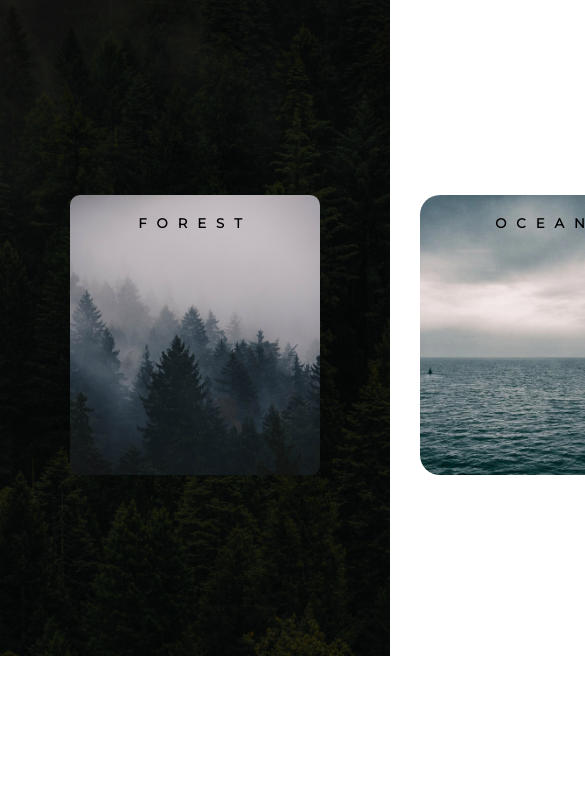
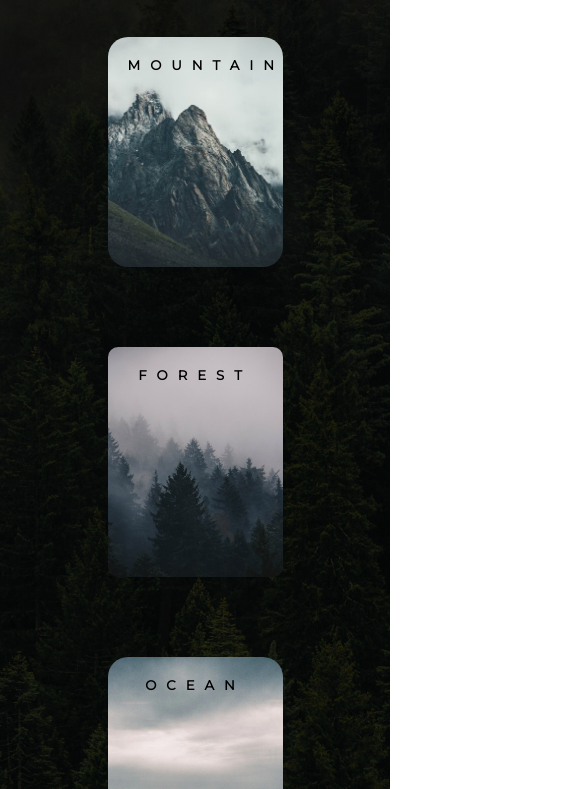
Before and after one commit to cridenss/wild-agency, a plain HTML site: page index.html in a window 390 px wide. Shown: the part 188-977 px from the top of the page, 585 px wide, since content can reach past the window. Before the commit the page ends 844 px from the top, so only its background shows below. Drawn offline with nearby package versions, Linux system fonts and the light colour scheme; a web font is replaced by a local one.

Commit message:
style: responsive header and cards

```diff
--- a/style.css
+++ b/style.css
@@ -6,11 +6,13 @@
 
 #main{
     width: 100%;
-    height: 100vh;
+    min-height: 100vh;
     background-image: linear-gradient(rgba(0, 0, 0, 0.8), rgba(0, 0, 0, 0.8)), url(img1.jpg);
     background-position: center;
     background-size: cover;
     position: absolute;
+    display: flex;
+    flex-direction: column;
 }
 
 header{
@@ -72,10 +74,10 @@ nav ul li a:hover{
 .cards{
     position: relative;
     display: flex;
-    transform: translateY(-50%);
-    top: 40%;
     color: white;
     justify-content: center;
+    flex-grow: 1;
+    align-items: center;
 
 }
 
@@ -91,11 +93,10 @@ nav ul li a:hover{
     color: transparent;
 }
 
-
 .card {
     width: 250px;
     height: 280px;
-    margin: 50px;
+    margin: 40px 50px;
     font-family: 'Montserrat', sans-serif;
     padding: 20px;
     text-align:center;
@@ -103,6 +104,7 @@ nav ul li a:hover{
     background-position: center;
     background-size: cover;
 }
+
 .card#card-1{
     border-radius: 20px;
     background-image: url(pic1.jpg);
@@ -118,8 +120,38 @@ nav ul li a:hover{
     background-image: url(pic3.webp);
 }
 
-@media all and (max-width: 1024px){
+
+
+@media all and (max-width: 1400px){
+
+}
+
+@media all and (max-width: 1200px){
+
+}
+@media all and (max-width: 992px){
     header{
         flex-direction: column;
     }
+    .cards{
+        flex-direction: column;
+    }
+
+    .card-container{
+        justify-content: center;
+        align-items: center;
+    }
+
+    .card{
+        margin-right: 0;
+        margin-left: 0;
+        width: 175px;
+        height: 230px;
+    }
 }
+@media all and (max-width: 768px){
+
+}
+@media all and (max-width: 576px){
+
+}
```
